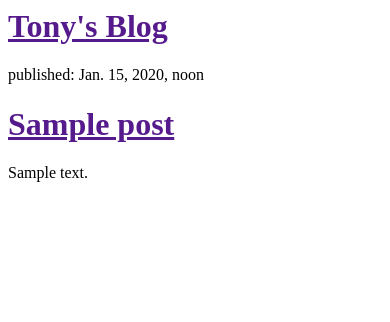
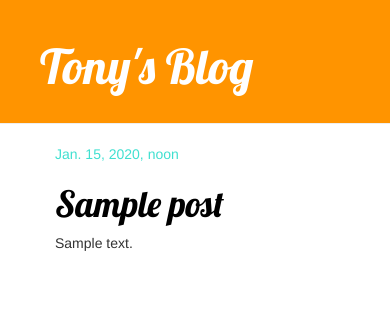
Before and after one commit to MRMTC/my-first-blog, a Django app: template blog/templates/blog/post_list.html in a window 390 px wide. Shown: the top 322 px of the page. Run offline with Django 3.2, Linux system fonts and the light colour scheme; the template is opened without the code that fills it: values that come from a table or form of the project are taken from there, others are empty; tables that the repository leaves empty hold one stand-in row (values such as "Sample post"); some libraries are stand-ins or nearby versions.

Commit message:
Added view and template for detailed blog post as well as CSS for the site.

```diff
--- /dev/null
+++ b/blog/static/css/blog.css
@@ -0,0 +1,46 @@
+.page-header {
+    background-color: #ff9400;
+    margin-top: 0;
+    padding: 20px 20px 20px 40px;
+}
+
+.page-header h1, .page-header h1 a, .page-header h1 a:visited, .page-header h1 a:active {
+    color: #ffffff;
+    font-size: 36pt;
+    text-decoration: none;
+}
+
+.content {
+    margin-left: 40px;
+}
+
+h1, h2, h3, h4 {
+    font-family: 'Lobster', cursive;
+}
+
+.date {
+    color: #40E0D0;
+}
+
+.save {
+    float: right;
+}
+
+.post-form textarea, .post-form input {
+    width: 100%;
+}
+
+.top-menu, .top-menu:hover, .top-menu:visited {
+    color: #ffffff;
+    float: right;
+    font-size: 26pt;
+    margin-right: 20px;
+}
+
+.post {
+    margin-bottom: 70px;
+}
+
+.post h1 a, .post h1 a:visited {
+    color: #000000;
+}
--- /dev/null
+++ b/blog/templates/blog/base.html
@@ -0,0 +1,28 @@
+{% load staticfiles %}
+
+<html>
+    <head>
+        <title>Tony's Blog</title>
+		<link rel="stylesheet" href="//maxcdn.bootstrapcdn.com/bootstrap/3.3.7/css/bootstrap.min.css">
+		<link rel="stylesheet" href="//maxcdn.bootstrapcdn.com/bootstrap/3.3.7/css/bootstrap-theme.min.css">
+		<link href="//fonts.googleapis.com/css?family=Lobster&subset=latin,latin-ext" rel="stylesheet" type="text/css">
+		<link rel="stylesheet" href="{% static 'css/blog.css' %}">
+    </head>
+
+    <body>
+        <div class="page-header">
+			<h1><a href="/">Tony's Blog</a></h1>
+		</div>
+
+		<div class="content container">
+			<div class="row">
+				<div class="col-md-8">
+					{% block content %}
+					{% endblock %}
+				</div>
+			</div>
+		</div>
+
+    </body>
+
+</html>
--- a/blog/templates/blog/post_list.html
+++ b/blog/templates/blog/post_list.html
@@ -1,20 +1,16 @@
-<html>
-    <head>
-        <title>Tony's Blog</title>
-    </head>
+{% extends 'blog/base.html' %}
 
-    <body>
-        <div>
-            <h1><a href="">Tony's Blog</a></h1>
+{% block content %}
+    {% for post in posts %}
+        <div class="post">
+            <div class="date">
+                {{ post.published_date }}
+            </div>
+
+			{# The two perecentage signs notation means that we are using Django template tags.  This time we will use one that will create a URL for us. 'blog' is the name of our application (the directory blog), 'views' is from the name of the views.py file and the last bit 'post_detail' is the name of the 'view'. 'pk' is short for primary key, which is a unique name for each record in a database #}
+
+            <h1><a href="{% url 'post_detail' pk=post.pk %}">{{ post.title }}</a></h1>
+            <p>{{ post.text|linebreaksbr }}</p>
         </div>
-
-        {% for post in posts %}
-		<div>
-			<p>published: {{ post.published_date }}</p>
-			<h1><a href="">{{ post.title }}</a></h1>
-			<p>{{ post.text|linebreaksbr }}</p>
-		</div>
-		{% endfor %}
-
-    </body>
-</html>
+    {% endfor %}
+{% endblock %}
--- a/blog/urls.py
+++ b/blog/urls.py
@@ -9,4 +9,11 @@ urlpatterns = [
 	#This pattern will tell Django that views.post_list is the right place to go if someone enters website at the 'http://127.0.0.1:8000/' address.
     url(r'^$', views.post_list, name='post_list'),
 
+	#it starts with ^ again – "the beginning".
+	#post/ just means that after the beginning, the URL should contain the word post and a /. So far so good.
+	#(?P<pk>\d+) – this part is trickier. It means that Django will take everything that you place here and transfer it to a view as a variable called pk. (Note that this matches the name we gave the primary key variable back in blog/templates/blog/post_list.html!) \d also tells us that it can only be a digit, not a letter (so everything between 0 and 9). + means that there needs to be one or more digits there. So something like http://127.0.0.1:8000/post// is not valid, but http://127.0.0.1:8000/post/1234567890/ is perfectly OK!
+	#/ – then we need a / again.
+	#$ – "the end"!
+	url(r'^post/(?P<pk>\d+)/$', views.post_detail, name='post_detail'),
+
 ]#End URL Patterns
--- a/blog/views.py
+++ b/blog/views.py
@@ -1,4 +1,4 @@
-from django.shortcuts import render
+from django.shortcuts import render, get_object_or_404
 from django.utils import timezone
 #The dot before models means current directory or current application. Both views.py and models.py are in the same directory.
 #This means we can use . and the name of the file (without .py). Then we import the name of the model (Post).
@@ -11,3 +11,7 @@ from .models import Post
 def post_list(request):
     posts = Post.objects.filter(published_date__lte=timezone.now()).order_by('published_date')  #Name of our query set
     return render(request, 'blog/post_list.html', {'posts': posts})
+
+def post_detail(request, pk):
+    post = get_object_or_404(Post, pk=pk)
+    return render(request, 'blog/post_detail.html', {'post': post})
```
Also changed, not shown: blog/templates/blog/post_detail.html (added, +13 -0 lines).
